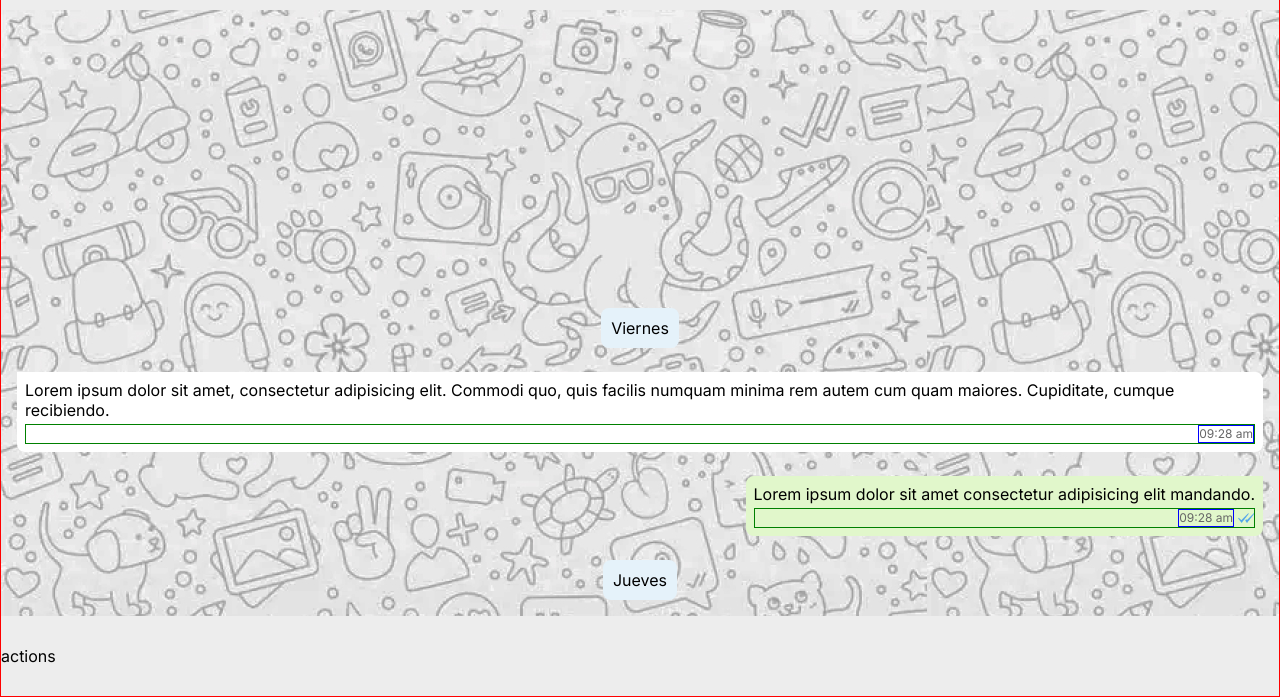
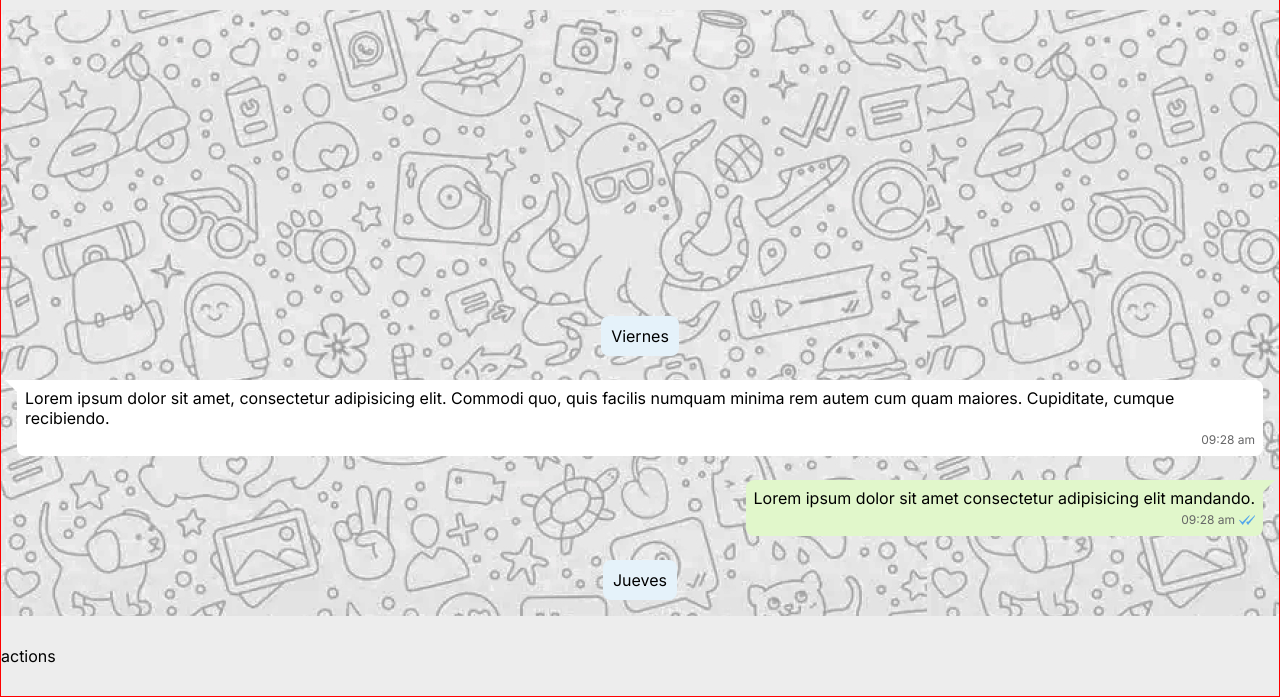
Before and after one commit to cesarcash/mensajero, a plain HTML site: page index.html in a window 1280 px wide. Shown: the part 103-800 px from the top of the page. Drawn offline with Linux system fonts and the light colour scheme.

Commit message:
estilizando globo de mensajes de chat

```diff
--- a/css/mesagge.css
+++ b/css/mesagge.css
@@ -15,27 +15,62 @@
     background-color: var(--white);
     border-radius: 0 .5rem .5rem .5rem;
     align-self: flex-start;
+    position: relative;
+}
+
+.message.is-receiver::after {
+    content: '';
+    position: absolute;
+
+    inset-inline-end: 100%;
+    inset-block-start: 0;
+
+    inline-size: .75rem;
+    aspect-ratio: 1;
+    box-sizing: border-box;
+
+    border-block-start: .375rem solid var(--white);
+    border-inline-end: .375rem solid var(--white);
+    border-block-end: .375rem solid transparent;
+    border-inline-start: .375rem solid transparent;
+
+    /* transform: translate(-1.5rem); */
+
 }
 
 .message.is-sender {
     background-color: var(--green-1);
     border-radius: .5rem 0 .5rem .5rem;
     align-self: flex-end;
+    position: relative;
+}
+
+.message.is-sender::before {
+    content: '';
+    position: absolute;
+    inset-block-start: 0;
+    inset-inline-start: 100%;
+
+    inline-size: .75rem;
+    aspect-ratio: 1;
+    box-sizing: border-box;
+
+    border-block-start: .375rem solid var(--green-1);
+    border-inline-end: .375rem solid transparent;
+    border-block-end: .375rem solid transparent;
+    border-inline-start: .375rem solid var(--green-1);
+    /* transform: translate(1.5rem); */
 }
 
 .message-details {
     display: flex;
     justify-content: flex-end;
-    border: 1px solid green;
     gap: .25rem;
-
 }
 
 .message-date {
     color: var(--grey);
     font: var(--caption-12regular);
-    border: 1px solid blue;
-
 }
 
 .message-status {
```
